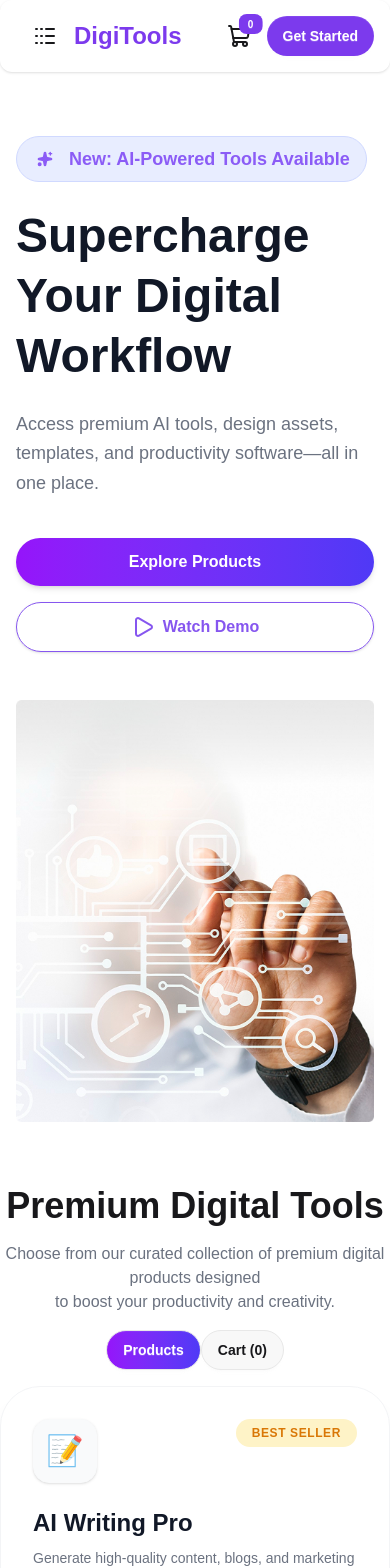
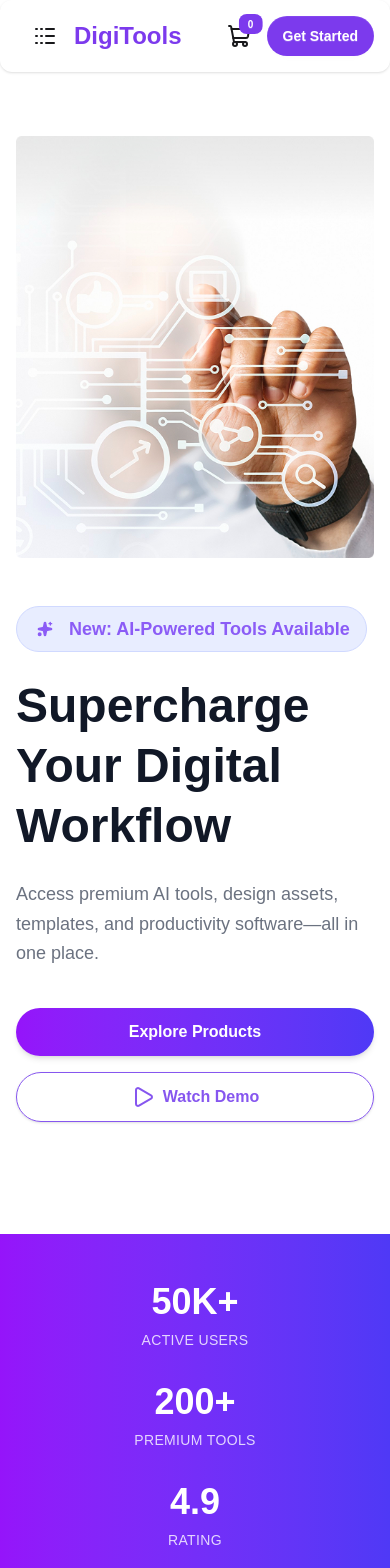
Before and after one commit to nmjakaria/digitools_platform, a React (Vite) app: page / in a window 390 px wide. Shown: the top 1568 px of the page. Built offline with nearby package versions, Linux system fonts and the light colour scheme.

Commit message:
Rating section added and some responsive css fixed

```diff
--- a/src/App.jsx
+++ b/src/App.jsx
@@ -6,6 +6,7 @@ import Banner from './components/BannerSection/Banner'
 import { ThreeCircles } from 'react-loader-spinner'
 import ProductCard from './components/CardSection/ProductCard'
 import { ToastContainer } from 'react-toastify'
+import Rating from './components/Rating/Rating'
 
 const fetchProducts = async () => {
   const res = await fetch('/productCardInfo.json');
@@ -15,19 +16,26 @@ const fetchProducts = async () => {
 function App() {
   const productsPromise = fetchProducts();
   const [selectedProducts, setSelectedProducts] = useState([]);
+  const [selectedType, setSelectedType] = useState("products");
 
   return (
     <>
       <Navbar selectedProducts={selectedProducts}
-        setSelectedProducts={setSelectedProducts}  ></Navbar>
+      setSelectedType={setSelectedType} ></Navbar>
       <Banner></Banner>
+      <Rating></Rating>
       <Suspense fallback={
         <div className="flex justify-center items-center py-20">
           <ThreeCircles height={80} width={80} color="#4fa94d" />
         </div>
       }>
-        <ProductCard productsPromise={productsPromise} selectedProducts={selectedProducts}
-        setSelectedProducts={setSelectedProducts} ></ProductCard>
+        <ProductCard
+          productsPromise={productsPromise}
+          selectedProducts={selectedProducts}
+          setSelectedProducts={setSelectedProducts}
+          selectedType={selectedType}
+          setSelectedType={setSelectedType}
+        ></ProductCard>
       </Suspense>
 
       <ToastContainer></ToastContainer>
--- a/src/components/BannerSection/Banner.jsx
+++ b/src/components/BannerSection/Banner.jsx
@@ -9,7 +9,7 @@ const Banner = () => {
                 <div className="grid md:grid-cols-2 gap-12 items-center">
 
                     {/* Left Content */}
-                    <div className="space-y-6 md:space-y-8 max-w-xl">
+                    <div className="order-2 md:order-1 space-y-6 md:space-y-8 max-w-xl">
                         <div className="inline-flex items-center gap-3 bg-[#E8EDFF] px-4 py-2 rounded-full border border-[#D0D9FF]">
                             <div className="relative flex items-center justify-center w-6 h-6">
                                 <span className="absolute inline-flex h-full w-full animate-ping rounded-full bg-[#8B5CF6] opacity-30"></span>
@@ -42,7 +42,7 @@ const Banner = () => {
                     </div>
 
                     {/* Right Image */}
-                    <div className="flex justify-center md:justify-end">
+                    <div className="order-1 md:order-2 flex justify-center md:justify-end">
                         <img
                             src={BannerImage}
                             alt="Banner"
--- a/src/components/CardSection/ProductCard.jsx
+++ b/src/components/CardSection/ProductCard.jsx
@@ -1,10 +1,10 @@
-import React, { use, useState } from 'react';
+import React, { use } from 'react';
 import AllProducts from './AllProducts';
 import CartProduct from './CartProduct';
 
-const ProductCard = ({ productsPromise, selectedProducts, setSelectedProducts }) => {
+const ProductCard = ({ productsPromise, selectedProducts, setSelectedProducts, selectedType, setSelectedType }) => {
     const products = use(productsPromise);
-    const [selectedType, setSelectedType] = useState("products");
+
     return (
         <div className='container mx-auto'>
             <div className='mb-4 text-center space-y-4'>
--- a/src/components/Navbar/Navbar.jsx
+++ b/src/components/Navbar/Navbar.jsx
@@ -1,7 +1,7 @@
 import { Logs, ShoppingCart } from 'lucide-react';
 import React from 'react';
 
-const Navbar = ({selectedProducts}) => {
+const Navbar = ({ selectedProducts, setSelectedType }) => {
     return (
         <div className='container mx-auto'>
             <div className="navbar bg-base-150 px-4 md:px-8 py-4 rounded-xl shadow-sm">
@@ -49,7 +49,7 @@ const Navbar = ({selectedProducts}) => {
                                 <span className="text-lg font-bold"> {selectedProducts.length} </span>
                                 <span className="text-info">Subtotal: ${selectedProducts.reduce((total, product) => total + product.price, 0)} </span>
                                 <div className="card-actions">
-                                    <button className="btn bg-[#7C3AED] text-white btn-block">View cart</button>
+                                    <button onClick={() => setSelectedType('Card')} className="btn bg-[#7C3AED] text-white btn-block">View cart</button>
                                 </div>
                             </div>
                         </div>
--- /dev/null
+++ b/src/components/Rating/Rating.jsx
@@ -0,0 +1,47 @@
+import React from 'react';
+
+const Rating = () => {
+    return (
+        <div className='bg-linear-to-l from-[#4F39F6] to-[#9514FA] '>
+            <section className="container mx-auto px-6 md:px-12 lg:px-16 my-12">
+                <div className="py-12 px-6 md:py-16">
+                    <div className="flex flex-col md:flex-row items-center justify-around gap-8 md:gap-4 text-white">
+
+                        {/* Active Users */}
+                        <div className="text-center flex-1">
+                            <h2 className="text-4xl md:text-5xl font-extrabold mb-2">50K+</h2>
+                            <p className="text-white/80 font-medium tracking-wide uppercase text-sm md:text-base">
+                                Active Users
+                            </p>
+                        </div>
+
+                        {/* Divider */}
+                        <div className="hidden md:block w-px h-16 bg-white/30"></div>
+
+                        {/* Premium Tools */}
+                        <div className="text-center flex-1">
+                            <h2 className="text-4xl md:text-5xl font-extrabold mb-2">200+</h2>
+                            <p className="text-white/80 font-medium tracking-wide uppercase text-sm md:text-base">
+                                Premium Tools
+                            </p>
+                        </div>
+
+                        {/* Divider */}
+                        <div className="hidden md:block w-px h-16 bg-white/30"></div>
+
+                        {/* Rating */}
+                        <div className="text-center flex-1">
+                            <h2 className="text-4xl md:text-5xl font-extrabold mb-2">4.9</h2>
+                            <p className="text-white/80 font-medium tracking-wide uppercase text-sm md:text-base">
+                                Rating
+                            </p>
+                        </div>
+
+                    </div>
+                </div>
+            </section>
+        </div>
+    );
+};
+
+export default Rating;
```
